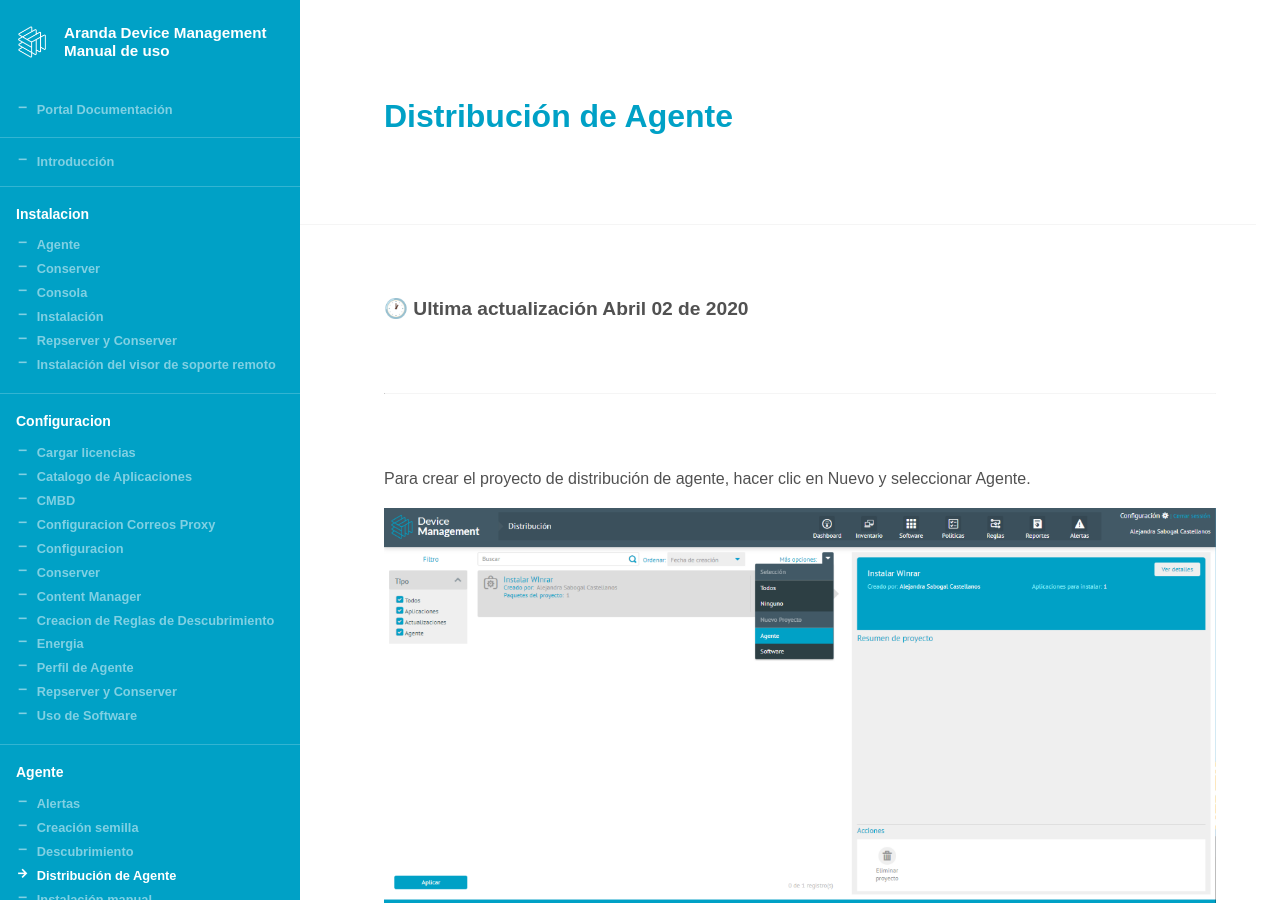
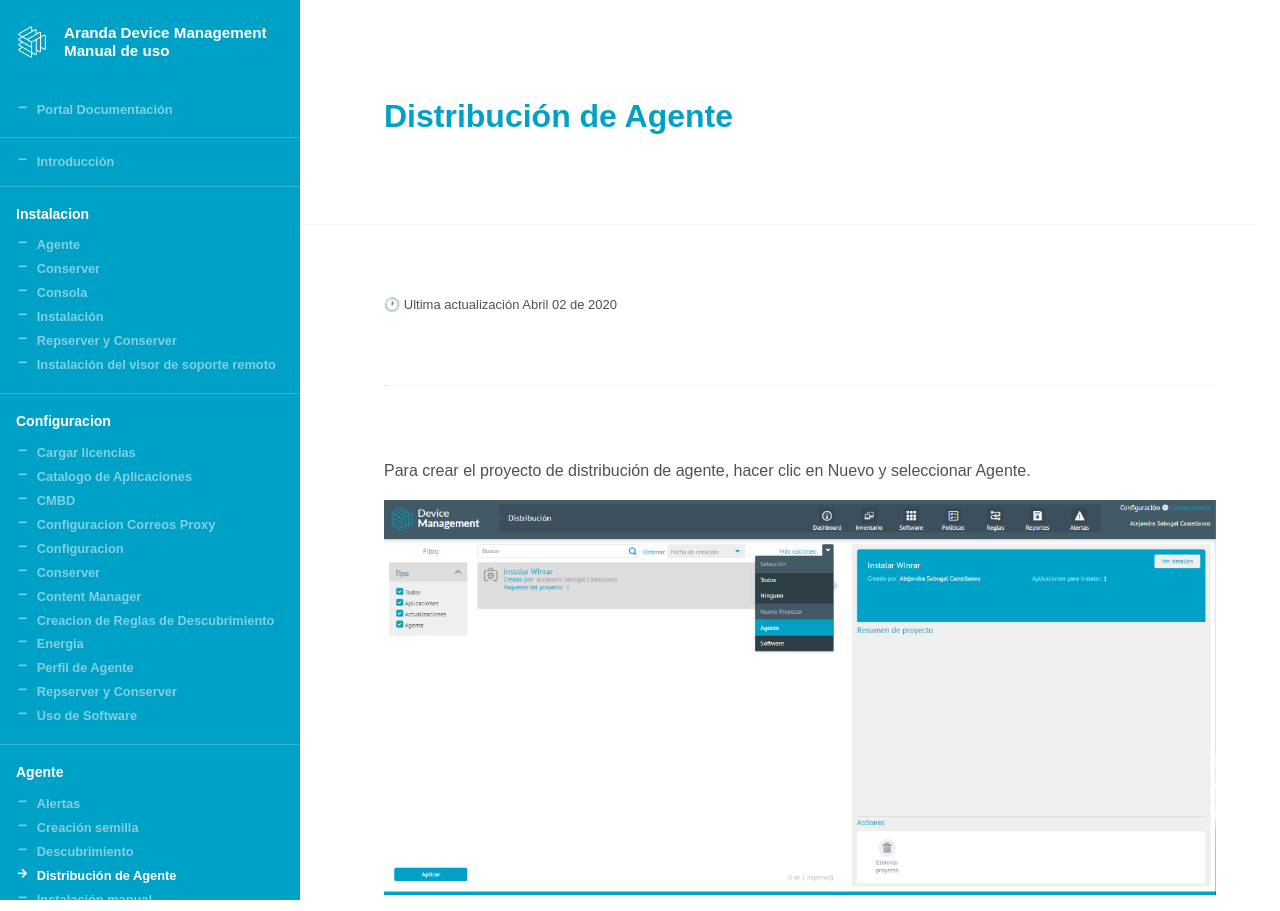
Before and after one commit to Nats85/adm, a Jekyll site: the page built from _docs/agente/distribucion_agente.md, in a window 1280 px wide. Built offline with Jekyll 4.4.1, drawn with Linux system fonts in a browser that asks for light colours.

Commit message:
Update distribucion_agente.md

```diff
--- a/_docs/agente/distribucion_agente.md
+++ b/_docs/agente/distribucion_agente.md
@@ -2,11 +2,8 @@
 title: Distribución de Agente
 info:
 ---
-## 🕐 Ultima actualización Abril 02 de 2020
-<hr>
-
-
-
+##### 🕐 Ultima actualización Abril 02 de 2020
+---
 
 
 Para crear el proyecto de distribución de agente, hacer clic en Nuevo y seleccionar Agente.
```
